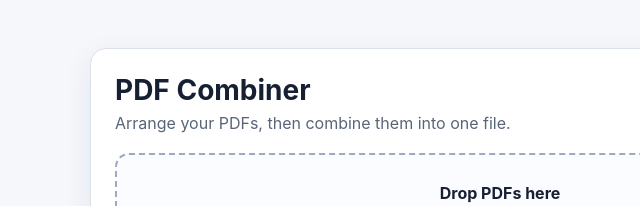
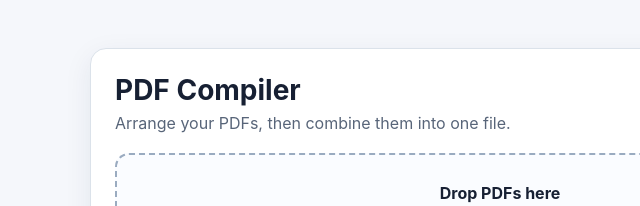
Before and after one commit to TonieCooper/PDF-Compiler, a plain HTML site: page index.html in a window 1280 px wide. Shown: the top 206 px of the page, 0-640 px from the left. Drawn offline with Linux system fonts and the light colour scheme.

Commit message:
Update index.html

```diff
--- a/index.html
+++ b/index.html
@@ -1 +1 @@
-<!doctype html><html lang="en"><head><meta charset="utf-8"><meta name="viewport" content="width=device-width,initial-scale=1"><title>Private PDF Combiner</title><link rel="stylesheet" href="styles.css"></head><body><main><div class="card"><h1>PDF Combiner</h1><p class="sub">Arrange your PDFs, then combine them into one file.</p><div id="drop" class="drop" role="button" tabindex="0"><strong>Drop PDFs here</strong><span>or </span><button type="button">Choose PDF files</button><input id="pdfInput" type="file" accept="application/pdf,.pdf" multiple></div><div class="toolbar"><button id="clear" class="secondary">Clear all</button><div id="summary" class="summary"></div></div><ol id="list"></ol><div class="floating-output"><label for="outName">Output filename</label><input id="outName" aria-label="Output filename" value="combined.pdf"><button id="combine">Combine & Download</button><div id="status" class="status" aria-live="polite"></div></div><div class="privacy"><strong>Private:</strong> PDF processing happens in this browser. Your PDF files are not uploaded to a server.</div></div></main><script src="https://unpkg.com/pdf-lib@1.17.1/dist/pdf-lib.min.js"></script><script src="app.js"></script></body></html>
+<!doctype html><html lang="en"><head><meta charset="utf-8"><meta name="viewport" content="width=device-width,initial-scale=1"><title>Private PDF Combiner</title><link rel="stylesheet" href="styles.css"></head><body><main><div class="card"><h1>PDF Compiler</h1><p class="sub">Arrange your PDFs, then combine them into one file.</p><div id="drop" class="drop" role="button" tabindex="0"><strong>Drop PDFs here</strong><span>or </span><button type="button">Choose PDF files</button><input id="pdfInput" type="file" accept="application/pdf,.pdf" multiple></div><div class="toolbar"><button id="clear" class="secondary">Clear all</button><div id="summary" class="summary"></div></div><ol id="list"></ol><div class="floating-output"><label for="outName">Output filename</label><input id="outName" aria-label="Output filename" value="combined.pdf"><button id="combine">Combine & Download</button><div id="status" class="status" aria-live="polite"></div></div><div class="privacy"><strong>Private:</strong> PDF processing happens in this browser. Your PDF files are not uploaded to a server.</div></div></main><script src="https://unpkg.com/pdf-lib@1.17.1/dist/pdf-lib.min.js"></script><script src="app.js"></script></body></html>
```
